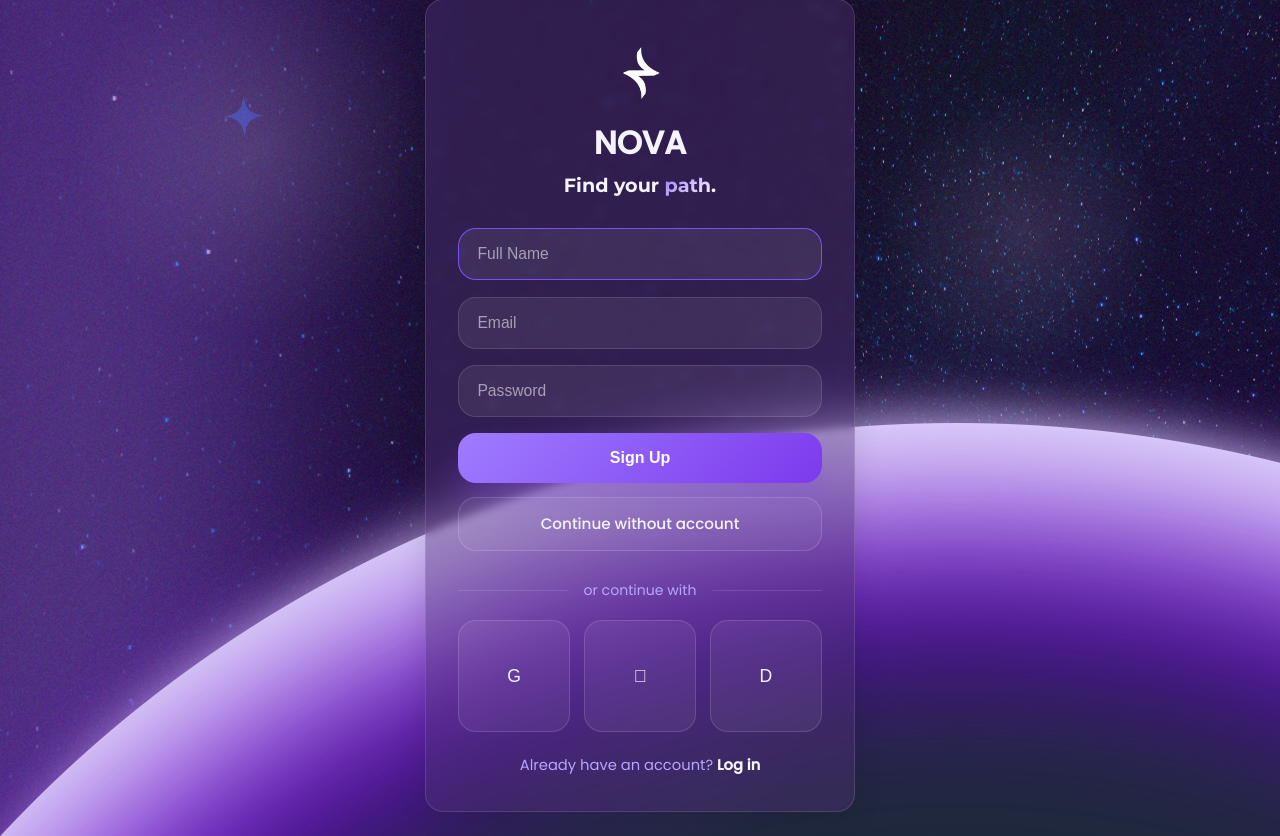
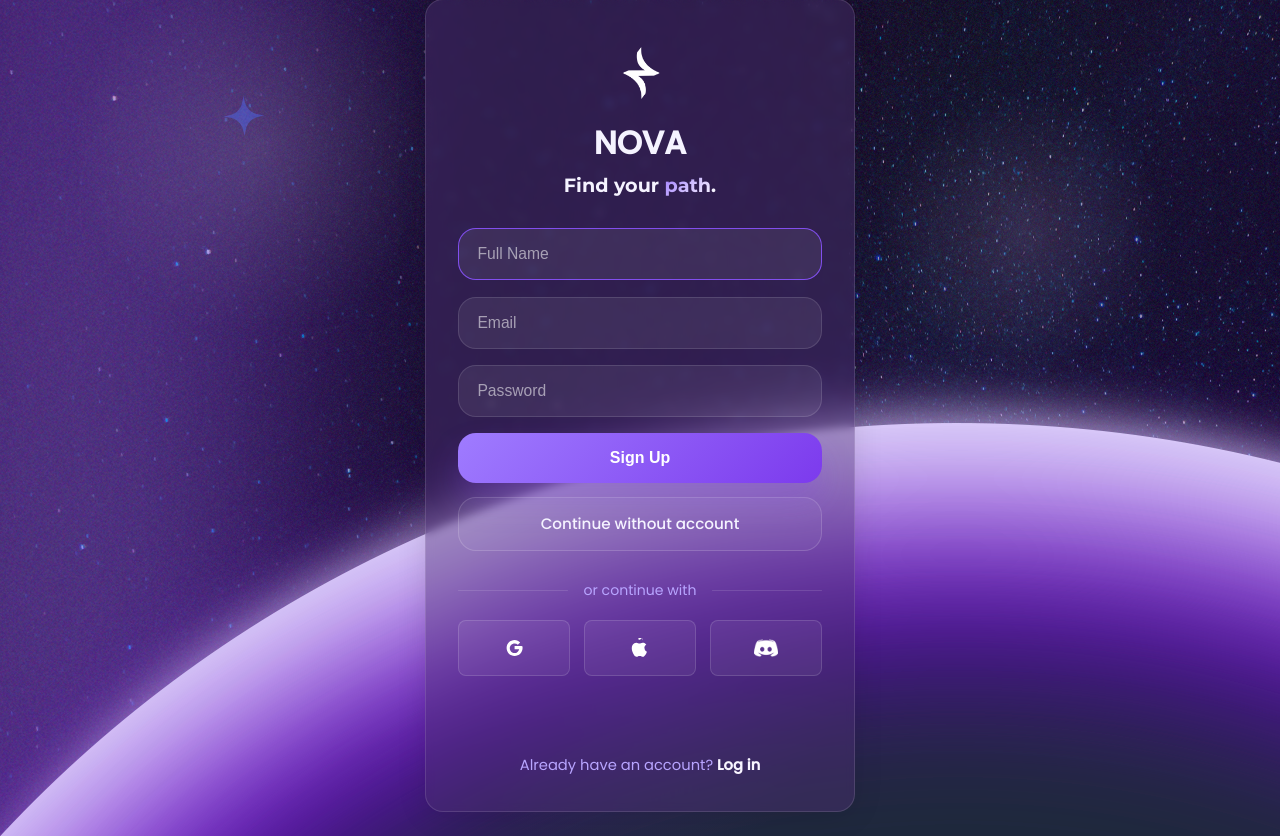
Before and after one commit to blankoner/Nova_App, a Flask app: page / in a window 1280 px wide. Shown: the part 25-861 px from the top of the page. Run offline with Flask 3, Linux system fonts and the light colour scheme.

Commit message:
sign up design

```diff
--- a/static/css/index.css
+++ b/static/css/index.css
@@ -242,12 +242,19 @@ border: 1px solid rgba(79, 50, 118, 0.3);
   width: 100%;
   aspect-ratio: 1 / 1;
   border: 1px solid rgba(255, 255, 255, 0.14);
-  border-radius: 18px;
+  border-radius: 8px;
   background: rgba(255, 255, 255, 0.06);
-  color: var(--text);
-  font-size: 1.1rem;
+  color: #ffffff;
   cursor: pointer;
+  display: grid;
+  height:50%;
+  place-items: center;
   transition: transform 0.2s ease, background 0.2s ease;
+}
+
+.social-btn svg {
+  width: 1.2rem;
+  height: 1.2rem;
 }
 
 .social-btn:hover {
--- a/templates/index.html
+++ b/templates/index.html
@@ -40,9 +40,19 @@
         <div class="or-line">or continue with</div>
 
         <div class="social-row">
-          <button type="button" class="social-btn" aria-label="Continue with Google">G</button>
-          <button type="button" class="social-btn" aria-label="Continue with Apple"></button>
-          <button type="button" class="social-btn" aria-label="Continue with Discord">D</button>
+          <button type="button" class="social-btn" aria-label="Continue with Google">
+            <svg viewBox="0 0 48 48" aria-hidden="true" focusable="false">
+              <path fill="currentColor" d="M43.6 20.5H42V20H24v8h11.4c-1.1 5.7-5.8 9.8-11.4 9.8-6.6 0-12-5.4-12-12s5.4-12 12-12c3.1 0 5.9 1.1 8.1 2.9l5.7-5.7C34.4 7.5 29.6 5 24 5 12.9 5 4 13.9 4 25s8.9 20 20 20 20-8.9 20-20c0-1.3-.1-2.6-.4-3.8z"/>
+            </svg>
+          </button>
+          <button type="button" class="social-btn" aria-label="Continue with Apple">
+            <svg viewBox="0 0 384 512" aria-hidden="true" focusable="false">
+              <path fill="currentColor" d="M318.7 268.3c.3-61.8 50.5-91.5 52.8-93.1-28.8-42.3-73.7-48.1-89.7-48.7-38.2-3.9-74.6 22.6-94.1 22.6-19.5 0-49.6-22-81.6-21.4-41.9.6-80.6 24.4-102.1 62-43.7 76-11.2 188.2 31.4 249.5 20.8 30.8 45.6 65.4 78 64 31.7-1.4 43.7-20.5 81.9-20.5 38.1 0 49.3 20.5 82.6 19.8 33.9-.7 55.4-31.6 76.1-62.7 24.1-35.1 34-69 34.4-70.8-.8-.3-66.3-25.4-66.6-100.7zM255.2 0c-10.1 11.7-21.8 22.3-35.7 30.7-15.9 9.5-33 16-51.3 16.8-4.8-14.2-7.6-28.9-7.6-43.8 0-19.8 5.3-31.1 18.2-48.5C190.1 14.5 218.3-1.7 236.9.4c9 1 17.6 5 25.5 10.6 1.9 1.3 3.3 2.9 4.6 4.5 10.1 12.3 16.3 26.4 17.1 42.4.1 3 .1 6-.3 9.4z"/>
+            </svg>
+          </button>
+          <button type="button" class="social-btn" aria-label="Continue with Discord">
+            <img src="{{ url_for('static', filename='logos/discord.png') }}" alt="Discord" width="24" height="24">
+          </button>
         </div>
 
         <p class="login-line">Already have an account? <a href="#" onclick="showLogin(); return false;">Log in</a></p>
```
Also changed, not shown: static/logos/discord.png (added).
